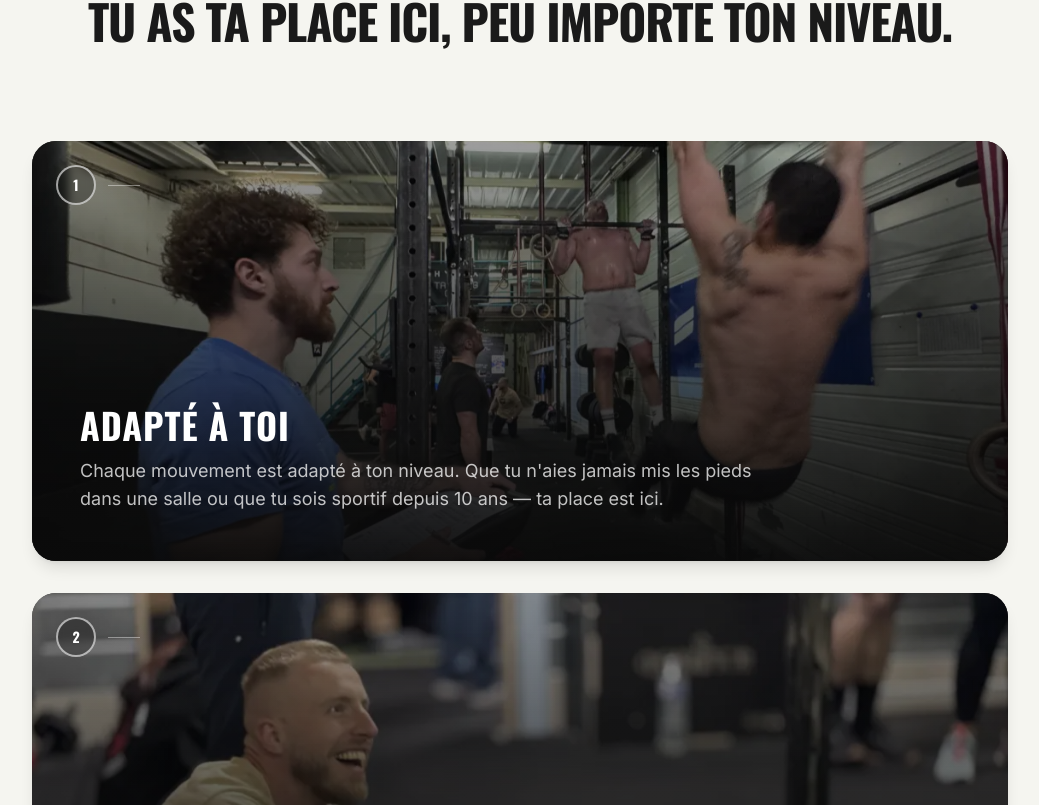
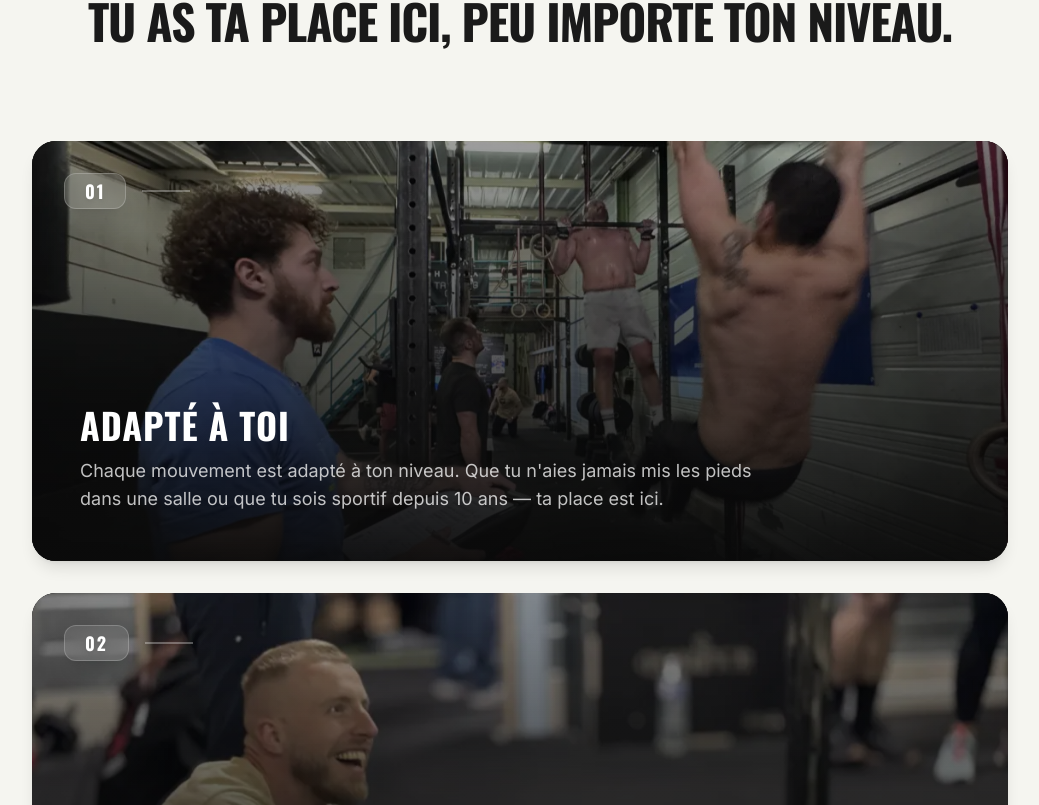
Before and after one commit to BenjaminOhana/Genkicrossfit, a React (Vite) app: page / in a window 1280 px wide. Shown: the part 1955-2760 px from the top of the page, without its empty margins (120-1159 px from the left). Built offline with nearby package versions, Linux system fonts and the light colour scheme.

Commit message:
feat/fix: premium staggered animations for demystification and structural mobile fixes

```diff
--- a/src/components/Coaches.tsx
+++ b/src/components/Coaches.tsx
@@ -53,6 +53,7 @@ export function Coaches() {
                             whileInView={{ opacity: 1, y: 0, scale: 1 }}
                             viewport={{ once: true, margin: "-50px" }}
                             transition={{ duration: 0.8, ease: [0.16, 1, 0.3, 1], delay: index * 0.1 }}
+                            style={{ WebkitBackfaceVisibility: 'hidden', WebkitTransform: 'translate3d(0,0,0)' }}
                             className="opacity-0 bg-transparent h-full flex flex-col rounded-2xl overflow-hidden shadow-sm hover:shadow-xl transition-all duration-300 group"
                         >
                             <div className="relative h-72 overflow-hidden bg-black/5">
--- a/src/components/Demystification.tsx
+++ b/src/components/Demystification.tsx
@@ -33,11 +33,11 @@ export function Demystification() {
             <div className="max-w-5xl mx-auto px-6">
                 {/* Header with HUGE Logo */}
                 <motion.div
-                    initial={{ opacity: 0, y: 20 }}
-                    whileInView={{ opacity: 1, y: 0 }}
-                    viewport={{ once: true, amount: 0.2 }}
-                    transition={{ duration: 0.6 }}
-                    className="text-center mb-24 will-change-transform will-change-opacity"
+                    initial={{ opacity: 0, y: 30, scale: 0.98 }}
+                    whileInView={{ opacity: 1, y: 0, scale: 1 }}
+                    viewport={{ once: true, margin: "0px 0px -10% 0px" }}
+                    transition={{ duration: 0.9, ease: [0.16, 1, 0.3, 1] }}
+                    className="text-center mb-24"
                 >
                     <img
                         src="/assets/optimized/crossfit-genki-logo.svg"
@@ -53,12 +53,12 @@ export function Demystification() {
                     {points.map((point, index) => (
                         <motion.div
                             key={index}
-                            initial={{ opacity: 0, y: 40 }}
-                            whileInView={{ opacity: 1, y: 0 }}
-                            viewport={{ once: true, amount: 0.2 }}
-                            transition={{ duration: 0.7, delay: index * 0.15, ease: "easeOut" }}
-                            className="relative rounded-2xl md:rounded-3xl overflow-hidden group shadow-lg hover:shadow-2xl transition-shadow duration-700 cursor-default will-change-transform will-change-opacity"
-                            style={{ minHeight: '420px' }}
+                            initial={{ opacity: 0, y: 50, scale: 0.95 }}
+                            whileInView={{ opacity: 1, y: 0, scale: 1 }}
+                            viewport={{ once: true, margin: "0px 0px -10% 0px" }}
+                            transition={{ duration: 1, delay: index * 0.15, ease: [0.16, 1, 0.3, 1] }}
+                            className="relative rounded-2xl md:rounded-3xl overflow-hidden group shadow-lg hover:shadow-2xl transition-shadow duration-700 cursor-default bg-[#1a1a1a]"
+                            style={{ minHeight: '420px', WebkitBackfaceVisibility: 'hidden', WebkitTransform: 'translate3d(0,0,0)' }}
                         >
                             {/* Background Image — effet focus au scroll */}
                             <div className="absolute inset-0 z-0 overflow-hidden bg-black">
@@ -88,12 +88,14 @@ export function Demystification() {
                             {/* Gradient — fort en bas pour le texte, léger en haut */}
                             <div className="absolute inset-0 z-10 bg-gradient-to-t from-black/95 via-black/50 to-black/10"></div>
 
-                            {/* Badge numéroté — coin haut gauche, style chapitre */}
-                            <div className="absolute top-6 left-6 z-20 flex items-center gap-3">
-                                <span className="w-10 h-10 rounded-full border-2 border-white/60 bg-black/30 backdrop-blur-sm flex items-center justify-center text-white font-heading font-bold text-sm leading-none">
-                                    {index + 1}
-                                </span>
-                                <div className="h-px w-8 bg-white/40"></div>
+                            {/* Badge numéroté — coin haut gauche, style glassmorphism affiné */}
+                            <div className="absolute top-6 left-6 md:top-8 md:left-8 z-20 flex items-center gap-4">
+                                <div className="bg-white/10 backdrop-blur-md border border-white/20 rounded-xl px-5 py-2 flex items-center justify-center shadow-xl">
+                                    <span className="text-white font-heading font-bold tracking-widest text-lg leading-none drop-shadow-md">
+                                        {point.number}
+                                    </span>
+                                </div>
+                                <div className="h-[2px] w-8 md:w-12 bg-white/30"></div>
                             </div>
 
                             {/* Left accent bar — visible on hover */}
@@ -102,11 +104,11 @@ export function Demystification() {
                             {/* Content Box — ancré en bas, avec focus au scroll */}
                             <div className="absolute inset-0 z-20 flex flex-col justify-end p-7 md:p-12">
                                 <motion.div
-                                    initial={{ opacity: 0.5, y: 15 }}
+                                    initial={{ opacity: 0, y: 25 }}
                                     whileInView={{ opacity: 1, y: 0 }}
-                                    viewport={{ margin: "-25% 0px -25% 0px", amount: 0.4 }} // S'active en même temps que l'image
-                                    transition={{ duration: 0.7, ease: "easeOut", delay: 0.1 }}
-                                    className="flex flex-col md:flex-row md:items-end justify-between gap-4 md:gap-6 transform transition-transform duration-500 group-hover:-translate-y-1 will-change-transform will-change-opacity"
+                                    viewport={{ once: true, margin: "0px 0px -10% 0px" }}
+                                    transition={{ duration: 0.9, ease: [0.16, 1, 0.3, 1], delay: 0.15 }}
+                                    className="flex flex-col md:flex-row md:items-end justify-between gap-4 md:gap-6 transform transition-transform duration-500 group-hover:-translate-y-1"
                                 >
                                     <div className="flex-1 max-w-2xl">
                                         <h3 className="text-3xl md:text-4xl font-heading font-bold uppercase tracking-wide mb-3 text-white">
@@ -131,11 +133,11 @@ export function Demystification() {
 
                 {/* CTA */}
                 <motion.div
-                    initial={{ opacity: 0, y: 20 }}
-                    whileInView={{ opacity: 1, y: 0 }}
-                    viewport={{ once: true, amount: 0.2 }}
-                    transition={{ duration: 0.6, delay: 0.5 }}
-                    className="mt-20 text-center will-change-transform will-change-opacity"
+                    initial={{ opacity: 0, y: 30, scale: 0.95 }}
+                    whileInView={{ opacity: 1, y: 0, scale: 1 }}
+                    viewport={{ once: true, margin: "0px 0px -10% 0px" }}
+                    transition={{ duration: 0.8, delay: 0.2, ease: [0.16, 1, 0.3, 1] }}
+                    className="mt-20 text-center"
                 >
                     <p className="text-xl text-[#1a1a1a]/60 font-body italic mb-8 max-w-2xl mx-auto">
                         Un essai suffit. Réserve le tien.
--- a/src/components/Testimonials.tsx
+++ b/src/components/Testimonials.tsx
@@ -58,7 +58,7 @@ export function Testimonials() {
                 </div>
 
                 <div
-                    className="flex overflow-x-auto md:grid md:grid-cols-2 lg:grid-cols-4 gap-4 md:gap-6 pb-8 -mx-6 px-6 md:mx-0 md:px-0"
+                    className="flex overflow-x-auto snap-x snap-mandatory md:snap-none md:grid md:grid-cols-2 lg:grid-cols-4 gap-4 md:gap-6 pb-8 -mx-6 px-6 md:mx-0 md:px-0"
                     style={{ scrollbarWidth: 'none', msOverflowStyle: 'none', WebkitOverflowScrolling: 'touch' }}
                 >
                     <style dangerouslySetInnerHTML={{
@@ -72,14 +72,14 @@ export function Testimonials() {
                             whileInView={{ opacity: 1, y: 0 }}
                             viewport={{ once: true, amount: 0.1 }}
                             transition={{ duration: 0.5, delay: index * 0.1 }}
-                            className="bg-zinc-900 border border-zinc-800 p-6 md:p-8 rounded-2xl relative min-w-[85vw] sm:min-w-[350px] md:min-w-0 md:w-auto flex-none flex flex-col justify-between"
+                            className="bg-zinc-900 border border-zinc-800 p-6 md:p-8 rounded-2xl relative min-w-[85vw] sm:min-w-[350px] md:min-w-0 md:w-auto flex-none flex flex-col justify-between snap-center md:snap-align-none"
                         >
                             <div className="flex text-wine mb-4 md:mb-6">
                                 {[...Array(review.rating)].map((_, i) => (
                                     <Star key={i} size={16} fill="currentColor" />
                                 ))}
                             </div>
-                            <p className="text-sm md:text-base text-cream/90 font-body mb-6 md:mb-8 italic line-clamp-4 md:line-clamp-none">"{review.text}"</p>
+                            <p className="text-sm md:text-base text-cream/90 font-body mb-6 md:mb-8 italic">"{review.text}"</p>
                             <div className="flex items-center gap-4 mt-auto">
                                 <div className="w-10 h-10 bg-wine/20 rounded-full flex items-center justify-center text-wine font-heading font-bold text-lg uppercase shrink-0">
                                     {review.name.charAt(0)}
@@ -91,6 +91,8 @@ export function Testimonials() {
                             </div>
                         </motion.div>
                     ))}
+                    {/* Add a spacer element at the end for mobile horizontal scrolling in Safari */}
+                    <div className="w-[1px] flex-none md:hidden" aria-hidden="true"></div>
                 </div>
 
                 <motion.div
```
